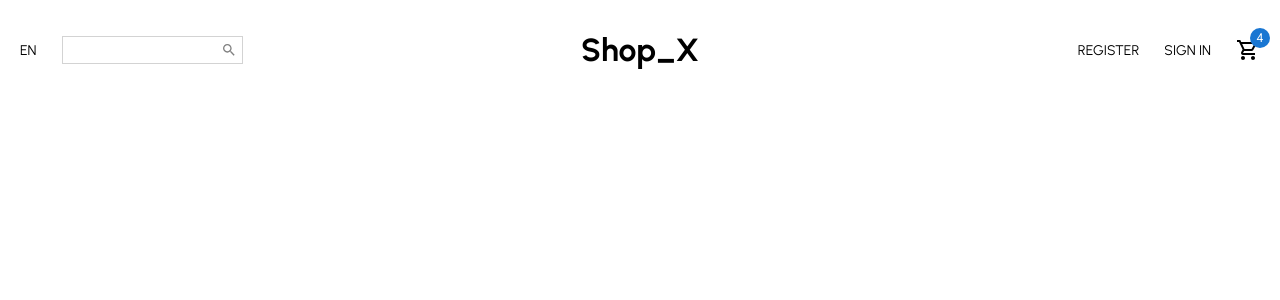
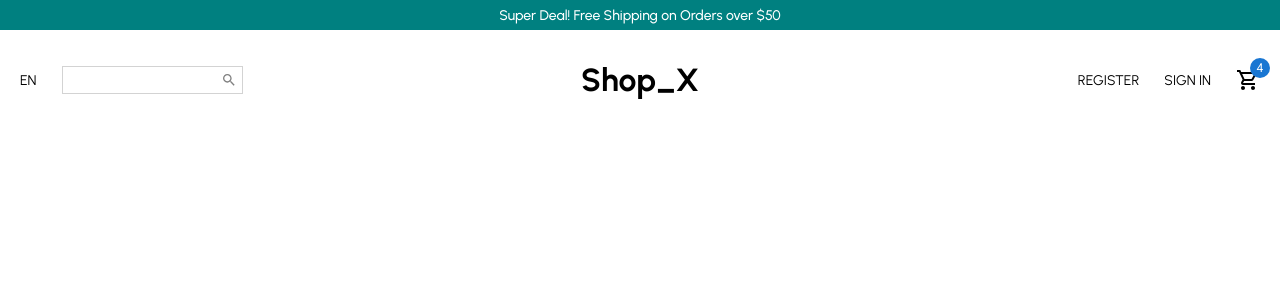
Before and after one commit to danushkapathirana/shop-app, a React (Create React App) app: page / in a window 1280 px wide. Shown: the top 300 px of the page. Built offline with nearby package versions, Linux system fonts and the light colour scheme.

Commit message:
develope home page: announcement

```diff
--- /dev/null
+++ b/src/components/Announcement.js
@@ -0,0 +1,24 @@
+import React from "react"
+
+import styled from "styled-components"
+
+const Container = styled.div`
+    height: 30px;
+    background-color: teal;
+    color: white;
+    display: flex;
+    align-items: center;
+    justify-content: center;
+    font-size: 14px;
+    font-weight: 500;
+`
+
+const Announcement = () => {
+    return(
+        <Container>
+            Super Deal! Free Shipping on Orders over $50
+        </Container>
+    )
+}
+
+export default Announcement
--- a/src/pages/Home.js
+++ b/src/pages/Home.js
@@ -1,10 +1,14 @@
-import React from "react"
+import React, { Fragment } from "react"
 
 import Navbar from "../components/Navbar"
+import Announcement from "../components/Announcement"
 
 const Home = () => {
     return(
-        <Navbar />
+        <Fragment>
+            <Announcement />
+            <Navbar />
+        </Fragment>
     )
 }
 
```
